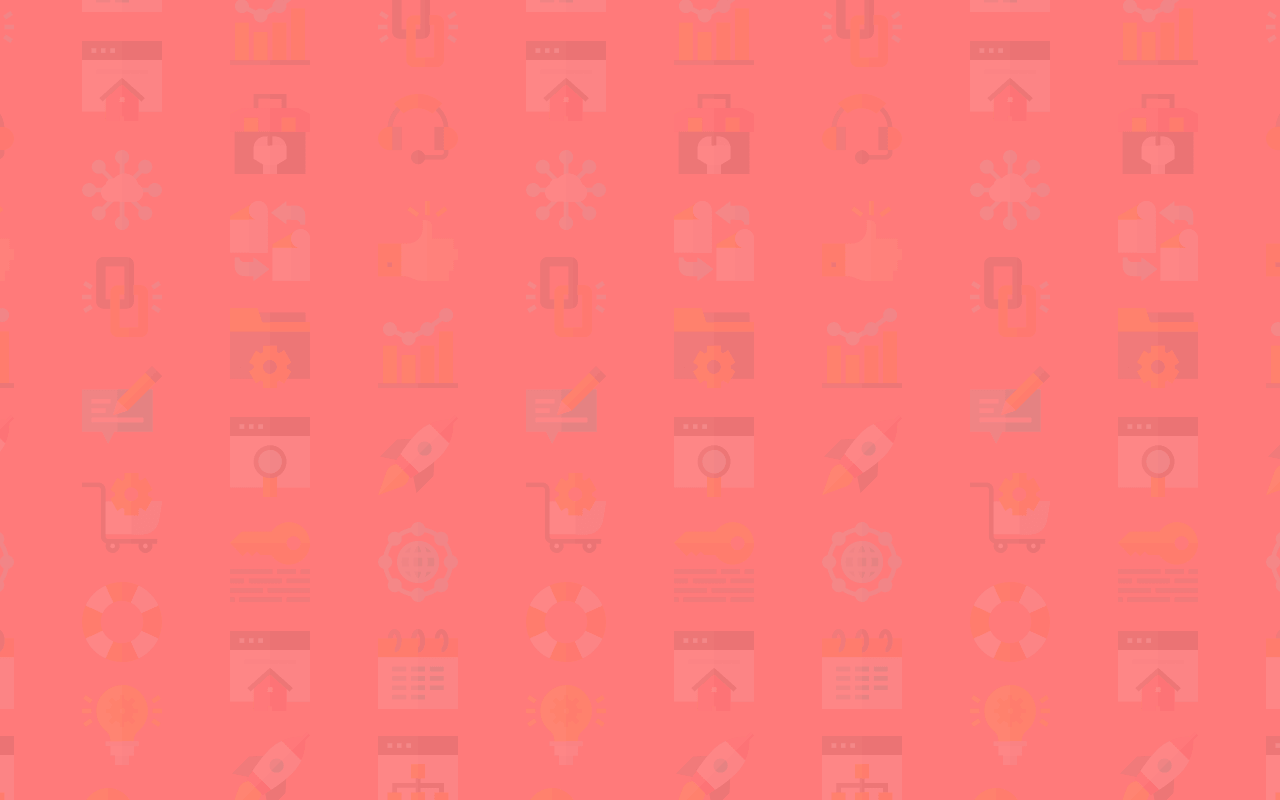
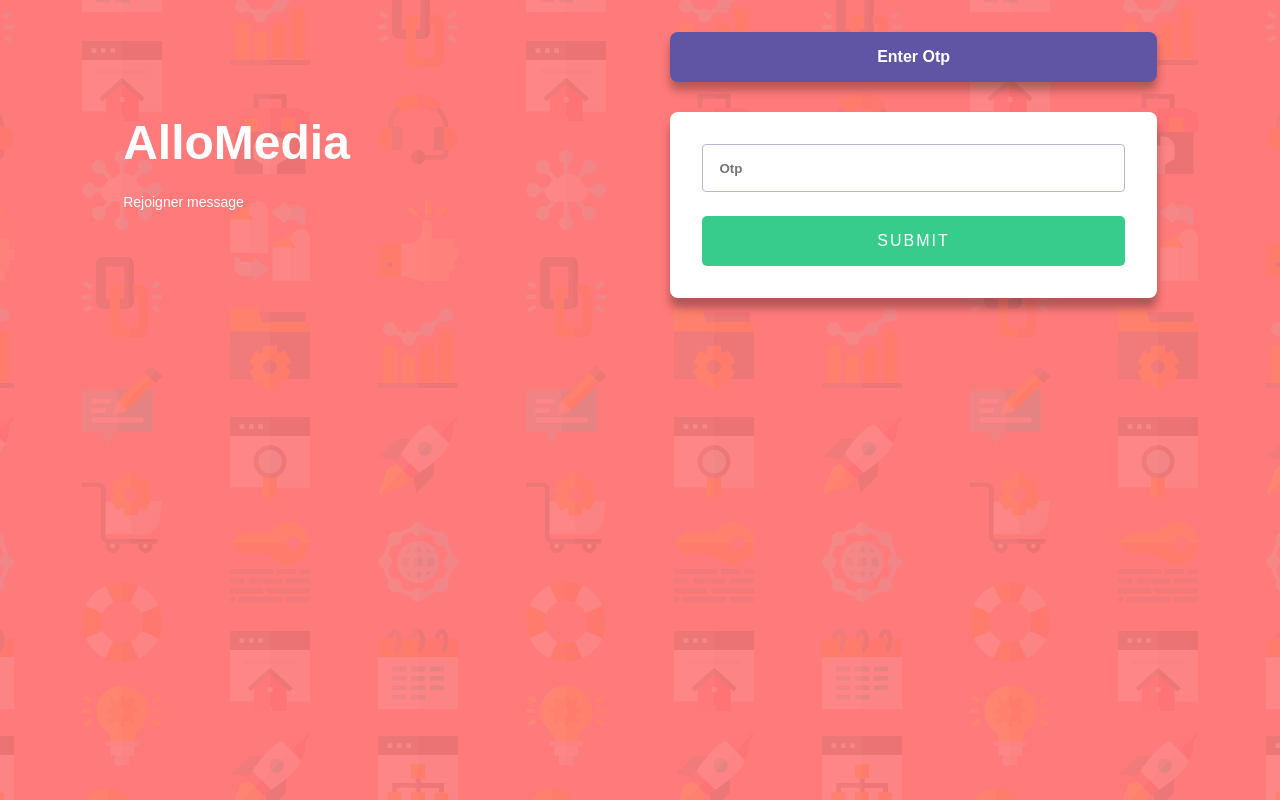
Before and after one commit to aymanebs/alloMedia_auth_front, a React (Vite) app: page /resetPassword/verifyOtp in a window 1280 px wide. Before the commit this address had no page. Built offline with nearby package versions, Linux system fonts and the light colour scheme.

Commit message:
AAF-5 modified axios parameters

```diff
--- a/src/app/AppRouter.jsx
+++ b/src/app/AppRouter.jsx
@@ -2,6 +2,7 @@
 import Register from "../components/Auth/Register";
 import Login from "../components/Auth/Login";
 import ResetPassword from "../components/Auth/ResetPassword";
+import Otp from "../components/Auth/Otp";
 
 
 function AppRouter(){
@@ -10,6 +11,7 @@
           <Route path="/register" element={<Register/>} />
           <Route path="/login" element={<Login/>} />
           <Route path="/resetPassword" element={<ResetPassword/>} />
+          <Route path="/resetPassword/verifyOtp" element={<Otp/>} />
      </Routes>
   );
 }
--- /dev/null
+++ b/src/components/Auth/Otp.jsx
@@ -0,0 +1,44 @@
+import { useState } from "react";
+import AuthLayout from "../Ui/AuthLayout";
+import Button from "../Ui/Button";
+import { postRequest } from "../../services/requestsService";
+
+
+function Otp(){
+
+    const[formData,setformData]=useState({otp:""});
+
+    function handleChange(event){
+        setformData({...formData,otp:event.target.value});
+    }
+
+    async function handleSubmit(event){
+        const Url="resetPassword/verifyOtp"
+        event.preventDefault();
+        try{
+            const data = await postRequest(Url,formData);
+            console.log("otp verified succesfully: ",data);
+        }
+        catch(error){
+            console.error(error);
+        }
+    }
+
+    return(
+        <AuthLayout
+        Title={"Enter Otp"}
+        Form={
+            <form id="form" onSubmit={handleSubmit}>
+            <div>
+                <input type="text" name="otp"   placeholder="Otp" id="otp" className="otp" value={formData.otp} onChange={handleChange}></input>
+            </div>
+            <Button/>
+        </form>
+
+        }
+
+        />
+    )
+}
+
+export default Otp;
--- a/src/components/Auth/ResetPassword.jsx
+++ b/src/components/Auth/ResetPassword.jsx
@@ -2,16 +2,43 @@
 import AuthLayout from "../Ui/AuthLayout";
 import errorIcon from "../../assets/imgs/icon-error.svg";
 import Button from "../Ui/Button";
+import { postRequest } from "../../services/requestsService";
+import { Navigate } from "react-router-dom";
+import { useState } from "react";
 
 
 function ResetPassword(){
 
     const {register, handleSubmit,formState:{errors}} =useForm();
+    const [toNext,setToNext] = useState(false);
+
+
+
+    const onSubmit = async(data) =>{
+        const Url = "resetPassword";
+
+        try{
+            await postRequest(Url,data);
+            setToNext(true);
+
+        }
+        catch(error){
+            console.error(error);
+        }
+    }
+    const onErrors = errors => console.error(errors);
 
     return(
-        <AuthLayout Title = {" Forgot Password"}
+        <>
+        {/* Redirection to otp page after submit */}
+
+        {toNext && <Navigate to="verifyOtp" replace={true}></Navigate>}
+
+        {/* Email form  */}
+
+        <AuthLayout Title = {"Forgot Password"}
             Form ={
-                <form id="form">
+                <form id="form" onSubmit={handleSubmit(onSubmit, onErrors)} >
                     <div>
                         <input type="text" name="email" {...register('email',{required: "email is required",pattern: { value: /\S+@\S+\.\S+/,message: "Entered value does not match email format",}})}  placeholder="Email Address" id="email" className={`email ${errors?.email && "invalid"}`}></input>
                         {errors?.email &&
@@ -23,6 +50,7 @@
                 </form>
             }
         />
+        </>
     )
 }
 
--- a/src/services/axiosService.js
+++ b/src/services/axiosService.js
@@ -4,7 +4,8 @@
     baseURL : "http://127.0.0.1:3000",
     headers : {
         "Content-Type":"application/json",
-    }
+    },
+    withCredentials:true,
 });
 
 export default axiosClient;
```
